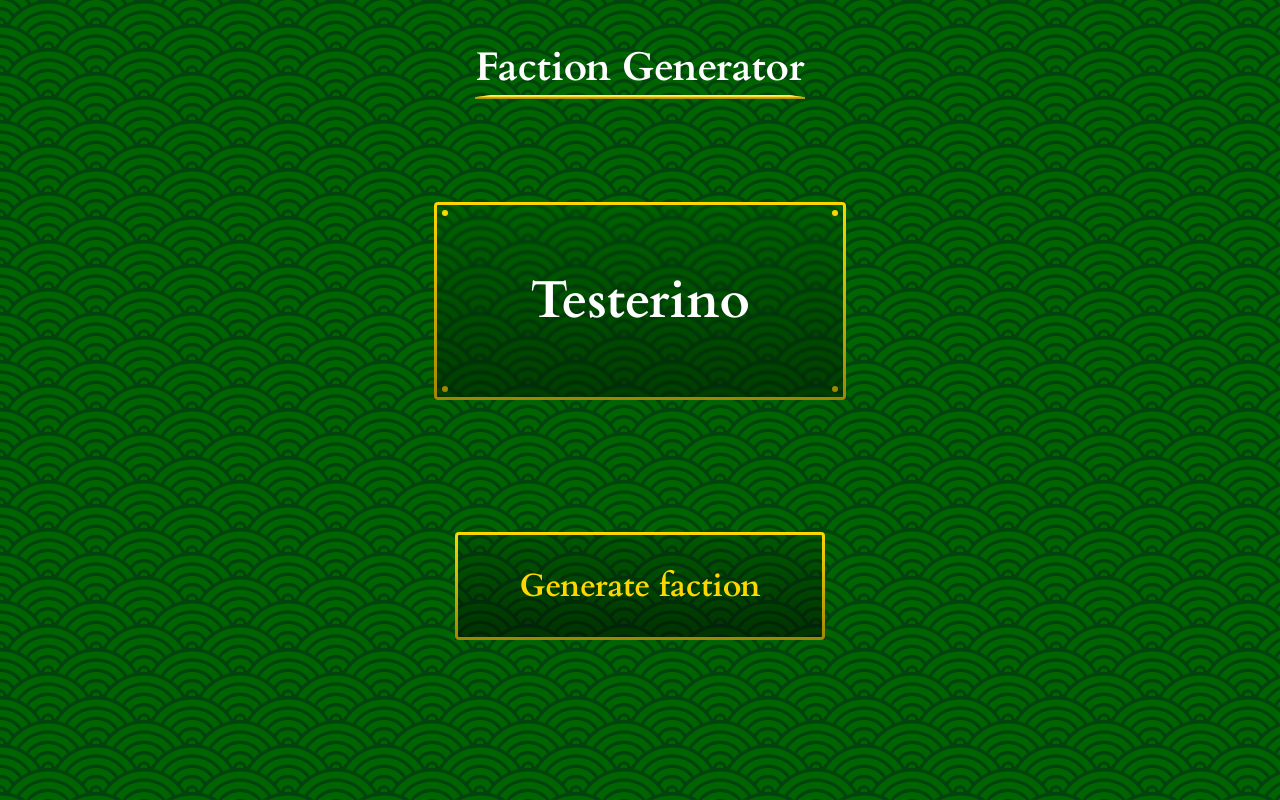
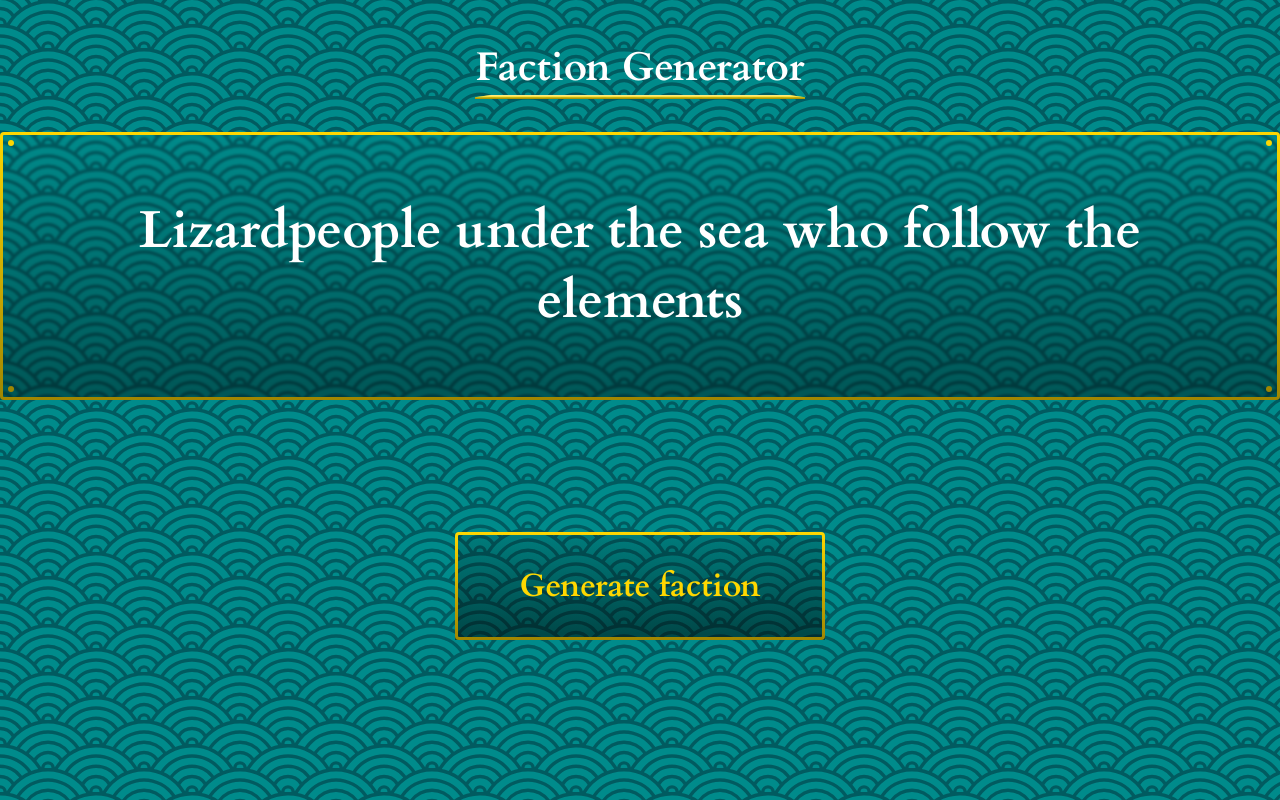
Before and after one commit to KoenHoogendoorn/faction-generator, a React (Create React App) app: page / in a window 1280 px wide. Both pictures are taken after a click on the button "Generate faction". Built offline with nearby package versions, Linux system fonts and the light colour scheme.

Commit message:
output random sentence with type, location, leader

```diff
--- a/src/App.js
+++ b/src/App.js
@@ -2,41 +2,16 @@ import React, { useState } from "react";
 import classes from "./App.module.scss";
 
 import Button from "./components/Button/Button";
+import FactionPanel from "./components/FactionPanel/FactionPanel";
 
 function App() {
   const [backgroundColor, setBackgroundColor] = useState("blue");
-  // const [potentialBackgroundColor, setPotentialBackgroundColor] =
-  //   useState(null);
   const [factionGenerated, setFactionGenerated] = useState(false);
+  const [type, setType] = useState("");
+  const [location, setLocation] = useState("");
+  const [leader, setLeader] = useState("");
 
-  // const type = ["Lizardpeople", "Ninjas", "pirates", "monks", "zealots"];
-  // const location = [
-  //   "Space",
-  //   "underground",
-  //   "small town",
-  //   "under the sea",
-  //   "in trees"
-  // ];
-  // const leader = [
-  //   "a god",
-  //   "a captain",
-  //   "a doctrine",
-  //   "the elements",
-  //   "a king",
-  //   "a queen",
-  //   "a prince",
-  //   "a princess",
-  //   "a warlord",
-  //   "a spiritual lader"
-  // ];
-
-  // const [factionData, setFactionData] = useState({
-  //   type: "",
-  //   location: "",
-  //   leader: ""
-  // });
-
-  const bgColors = [
+  const bgColorData = [
     "Brown",
     "Chocolate",
     "DarkCyan",
@@ -45,35 +20,69 @@ function App() {
     "DarkGreen"
   ];
 
+  const typeData = ["Lizardpeople", "Ninjas", "Pirates", "Monks", "Zealots"];
+
+  const locationData = [
+    "in space",
+    "underground",
+    "a small town",
+    "under the sea",
+    "in trees"
+  ];
+
+  const leaderData = [
+    "a god",
+    "a captain",
+    "a doctrine",
+    "the elements",
+    "a king",
+    "a queen",
+    "a prince",
+    "a princess",
+    "a warlord",
+    "a spiritual lader"
+  ];
+
   let appClasses = `${classes.Standardbg} `;
 
-  const pickRandomColor = (array) => {
-    const randomColor = array[Math.floor(Math.random() * array.length)];
-    return randomColor;
+  const pickRandomItem = (array) => {
+    const randomItem = array[Math.floor(Math.random() * array.length)];
+    return randomItem;
   };
 
-  const newBgColorHandler = () => {
-    const newColor = pickRandomColor(bgColors);
+  const newItemHandler = (array, state) => {
+    const newItem = pickRandomItem(array);
 
-    // if new picked color is the same, remove it from array and return another one
-    if (newColor !== backgroundColor) {
-      return newColor;
+    // if new picked item is the same, remove it from array and return another one
+    if (newItem !== state) {
+      return newItem;
     } else {
       //new array
-      const clonedBgColors = [...bgColors];
-      let i = clonedBgColors.indexOf(newColor);
-      // remove potentialBgcolor value
-      clonedBgColors.splice(i, 1);
-      // new random color from new array
-      const newRandomColor = pickRandomColor(clonedBgColors);
-      // return new random color
-      return newRandomColor;
+      const clonedItems = [...array];
+      let i = clonedItems.indexOf(newItem);
+      // remove potentialItem value
+      clonedItems.splice(i, 1);
+      // new random item from new array
+      const newRandomItem = pickRandomItem(clonedItems);
+      // return new random item
+      return newRandomItem;
     }
   };
 
   const buttonClicked = () => {
-    const newBgColor = newBgColorHandler();
+    //set new bg color
+    const newBgColor = newItemHandler(bgColorData, backgroundColor);
     setBackgroundColor(newBgColor);
+    //set new type
+    const newType = newItemHandler(typeData, type);
+    setType(newType);
+    //set new location
+    const newLocation = newItemHandler(locationData, location);
+    setLocation(newLocation);
+    //set new leader
+    const newLeader = newItemHandler(leaderData, leader);
+    setLeader(newLeader);
+
     setFactionGenerated(true);
   };
 
@@ -89,18 +98,7 @@ function App() {
 
   const faction = (
     <div className={`${classes.Container} ${classes.FactionContainer}`}>
-      <div className={classes.Faction}>
-        <div className={`${classes.Dot} ${classes.Top} ${classes.Left}`}></div>
-        <div className={`${classes.Dot} ${classes.Top} ${classes.Right}`}></div>
-        <div
-          className={`${classes.Dot} ${classes.Bottom} ${classes.Right}`}
-        ></div>
-        <div
-          className={`${classes.Dot} ${classes.Bottom} ${classes.Left}`}
-        ></div>
-        <i></i>
-        Testerino
-      </div>
+      <FactionPanel type={type} location={location} leader={leader} />
     </div>
   );
 
--- a/src/App.module.scss
+++ b/src/App.module.scss
@@ -60,81 +60,3 @@ h1 {
 .ButtonContainerBottom {
   bottom: 20vh;
 }
-
-.Faction {
-  position: relative;
-  display: table;
-  margin: 0 auto;
-  font-weight: bold;
-  font-size: 52px;
-  text-align: center;
-  padding: 64px 96px;
-  overflow: hidden;
-  z-index: 0;
-  background: linear-gradient(
-    180deg,
-    rgba(0, 0, 0, 0) 0%,
-    rgba(0, 0, 0, 0.38) 100%
-  );
-  backdrop-filter: blur(1px);
-}
-
-.Faction i {
-  content: "";
-  position: absolute;
-  z-index: -1;
-  left: 0;
-  top: 0;
-  right: 0;
-  bottom: 0;
-
-  display: block;
-  margin: 0 auto;
-
-  border-radius: 4px;
-  padding: 3px;
-
-  -webkit-mask: linear-gradient(#fff 0 0) content-box,
-    /* this will cover only the content (no padding) */
-      linear-gradient(#fff 0 0) padding-box; /* this will cover the content and the padding */
-  -webkit-mask-composite: destination-out; /* needed for old browsers until the below is more supported */
-  mask-composite: exclude; /* this will exclude the first layer from the second so only the padding area will be kept visible */
-
-  &::before {
-    content: "";
-    transition: 0.3s;
-    position: absolute;
-    left: 0;
-    top: 0;
-    right: 0;
-    bottom: 0;
-    background: linear-gradient(180deg, #fed701 0%, #9f8601 100%);
-  }
-}
-
-.Dot {
-  position: absolute;
-  width: 6px;
-  height: 6px;
-
-  border-radius: 50%;
-  display: block;
-}
-
-.Top {
-  top: 8px;
-  background-color: #fed701;
-}
-
-.Right {
-  right: 8px;
-}
-
-.Bottom {
-  bottom: 8px;
-  background-color: #9f8601;
-}
-
-.Left {
-  left: 8px;
-}
--- /dev/null
+++ b/src/components/FactionPanel/FactionPanel.js
@@ -0,0 +1,15 @@
+import React from "react";
+import classes from "./FactionPanel.module.scss";
+
+const FactionPanel = (props) => (
+  <div className={classes.FactionPanel}>
+    <div className={`${classes.Dot} ${classes.Top} ${classes.Left}`}></div>
+    <div className={`${classes.Dot} ${classes.Top} ${classes.Right}`}></div>
+    <div className={`${classes.Dot} ${classes.Bottom} ${classes.Right}`}></div>
+    <div className={`${classes.Dot} ${classes.Bottom} ${classes.Left}`}></div>
+    <i></i>
+    {`${props.type} ${props.location} who follow ${props.leader}`}
+  </div>
+);
+
+export default FactionPanel;
--- /dev/null
+++ b/src/components/FactionPanel/FactionPanel.module.scss
@@ -0,0 +1,77 @@
+.FactionPanel {
+  position: relative;
+  display: table;
+  margin: 0 auto;
+  font-weight: bold;
+  font-size: 52px;
+  text-align: center;
+  padding: 64px 96px;
+  overflow: hidden;
+  z-index: 0;
+  background: linear-gradient(
+    180deg,
+    rgba(0, 0, 0, 0) 0%,
+    rgba(0, 0, 0, 0.38) 100%
+  );
+  backdrop-filter: blur(1px);
+}
+
+.FactionPanel i {
+  content: "";
+  position: absolute;
+  z-index: -1;
+  left: 0;
+  top: 0;
+  right: 0;
+  bottom: 0;
+
+  display: block;
+  margin: 0 auto;
+
+  border-radius: 4px;
+  padding: 3px;
+
+  -webkit-mask: linear-gradient(#fff 0 0) content-box,
+    /* this will cover only the content (no padding) */
+      linear-gradient(#fff 0 0) padding-box; /* this will cover the content and the padding */
+  -webkit-mask-composite: destination-out; /* needed for old browsers until the below is more supported */
+  mask-composite: exclude; /* this will exclude the first layer from the second so only the padding area will be kept visible */
+
+  &::before {
+    content: "";
+    transition: 0.3s;
+    position: absolute;
+    left: 0;
+    top: 0;
+    right: 0;
+    bottom: 0;
+    background: linear-gradient(180deg, #fed701 0%, #9f8601 100%);
+  }
+}
+
+.Dot {
+  position: absolute;
+  width: 6px;
+  height: 6px;
+
+  border-radius: 50%;
+  display: block;
+}
+
+.Top {
+  top: 8px;
+  background-color: #fed701;
+}
+
+.Right {
+  right: 8px;
+}
+
+.Bottom {
+  bottom: 8px;
+  background-color: #9f8601;
+}
+
+.Left {
+  left: 8px;
+}
```
